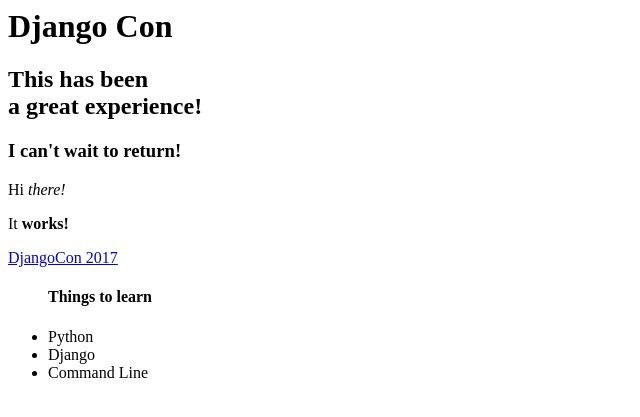
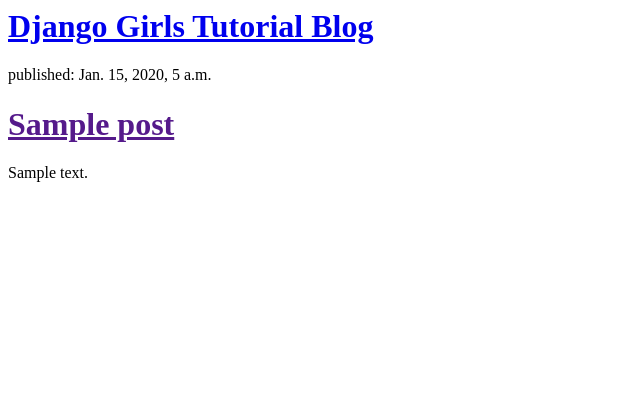
Before and after one commit to kmcrayton7/django-blog, a Django app: template blog/templates/blog/post_list.html in a window 1280 px wide. Shown: the top 417 px of the page, without its empty margins (0-640 px from the left). Run offline with Django 3.2, Linux system fonts and the light colour scheme; the template is opened without the code that fills it: values that come from a table or form of the project are taken from there, others are empty; tables that the repository leaves empty hold one stand-in row (values such as "Sample post").

Commit message:
Modified templates to display posts from database.

```diff
--- a/blog/templates/blog/post_list.html
+++ b/blog/templates/blog/post_list.html
@@ -3,19 +3,16 @@
         <title>Ola's blog</title>
     </head>
     <body>
-        <h1>Django Con</h1>
-        <h2>This has been <br /> a great experience!</h2>
-        <h3>I can't wait to return!</h3>
         <div>
-            <p>Hi <em>there!</em></p>
-            <p>It <strong>works!</strong></p>
-            <a href="https://2017.djangocon.us/">DjangoCon 2017</a>
-            <ul>
-            <h4>Things to learn</h4>
-                <li>Python</li>
-                <li>Django</li>
-                <li>Command Line</li>
-            </ul>
+            <h1><a href="/">Django Girls Tutorial Blog</a></h1>
         </div>
+        {% for post in posts %}
+
+            <div>
+                <p>published: {{ post.published_date  }}</p>
+                <h1><a href="">{{ post.title }}</a></h1>
+                <p>{{ post.text|linebreaksbr }}</p>
+            </div>
+        {% endfor %}
     </body>
 </html>
--- a/blog/views.py
+++ b/blog/views.py
@@ -1,6 +1,9 @@
 from django.shortcuts import render
+from django.utils import timezone
+from .models import Post
 
 # Create your views here.
 
 def post_list(request):
-    return render(request, 'blog/post_list.html', {})
+    posts = Post.objects.filter(published_date__lte=timezone.now()).order_by('published_date')
+    return render(request, 'blog/post_list.html', {'posts' : posts})
```
